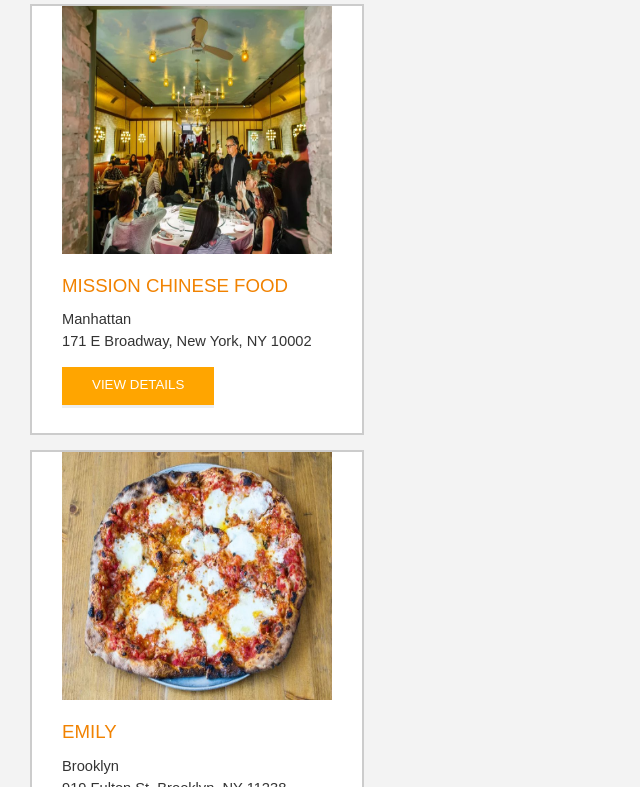
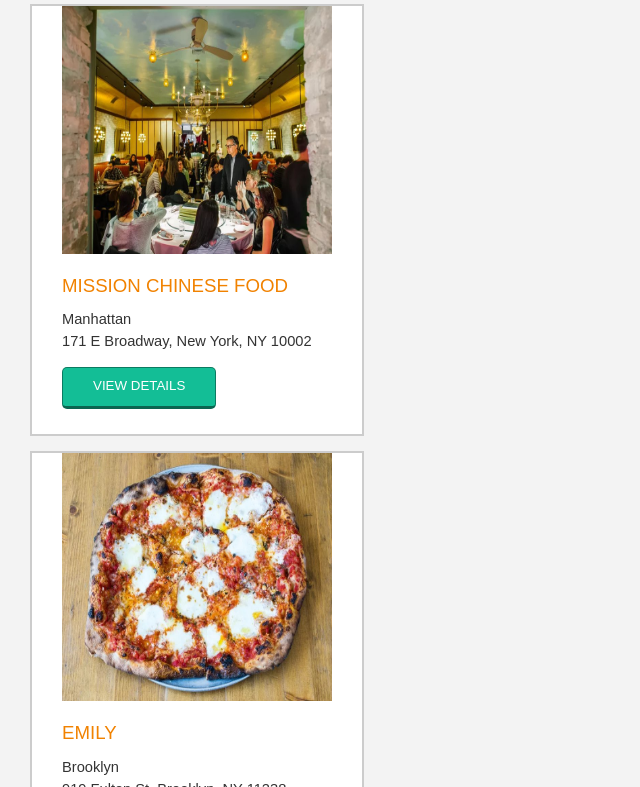
Before and after one commit to ryhanlon/restaurant_reviews_app, a plain HTML site: page index.html in a window 1280 px wide. In both pictures the pointer is over the link 138 px from the left and 958 px from the top of the page. Shown: the part 571-1358 px from the top of the page, without its empty margins (0-640 px from the left). Drawn offline with nearby package versions, Linux system fonts and the light colour scheme.

Commit message:
feat: Hover added to 'view details button', cleaned up css and html files

```diff
--- a/css/styles.css
+++ b/css/styles.css
@@ -7,38 +7,47 @@ body,td,th,p{
 	color: #333;
 	line-height: 1.5;
 }
+
 body {
 	background-color: #fdfdfd;
 	margin: 0;
 	position:relative;
 }
+
 ul, li {
 	font-family: Arial, Helvetica, sans-serif;
 	font-size: 10pt;
 	color: #333;
 }
+
 a {
 	color: orange;
 	text-decoration: none;
 }
+
 a:hover, a:focus {
 	color: #3397db;
 	text-decoration: none;
 }
+
 a img{
 	border: none 0px #fff;
 }
+
 h1, h2, h3, h4, h5, h6 {
     font-family: Arial, Helvetica, sans-serif;
     margin: 0 0 20px;
 }
+
 article, aside, canvas, details, figcaption, figure, footer, header, hgroup, menu, nav, section {
 	display: block;
 }
+
 #maincontent {
   background-color: #f3f3f3;
   min-height: 100%;
 }
+
 #footer {
   background-color: #444;
   color: #aaa;
@@ -48,6 +57,7 @@ article, aside, canvas, details, figcaption, figure, footer, header, hgroup, men
   text-align: center;
   text-transform: uppercase;
 }
+
 /* ====================== Navigation ====================== */
 nav {
     width: 100%;
@@ -55,9 +65,11 @@ nav {
     background-color: #252831;
     text-align:center;
 }
+
 nav h1 {
     margin: auto;
 }
+
 nav h1 a {
     color: #fff;
     font-size: 14pt;
@@ -65,6 +77,7 @@ nav h1 a {
     letter-spacing: 10px;
     text-transform: uppercase;
 }
+
 #breadcrumb {
     padding: 10px 40px 16px;
     list-style: none;
@@ -97,12 +110,14 @@ nav h1 a {
     color: #01447e;
     text-decoration: underline;
 }
+
 /* ====================== Map ====================== */
 #map {
     height: 400px;
     width: 100%;
     background-color: #ccc;
 }
+
 /* ====================== Restaurant Filtering ====================== */
 .filter-options {
     width: 100%;
@@ -110,6 +125,7 @@ nav h1 a {
     background-color: #3397DB;
     align-items: center;
 }
+
 .filter-options h2 {
     color: white;
     font-size: 1rem;
@@ -117,6 +133,7 @@ nav h1 a {
     line-height: 1;
     margin: 0 20px;
 }
+
 .filter-options select {
     background-color: white;
     border: 1px solid #fff;
@@ -137,6 +154,7 @@ nav h1 a {
     padding: 30px 15px 60px;
     text-align: center;
 }
+
 #restaurants-list li {
     background-color: #fff;
     border: 2px solid #ccc;
@@ -147,6 +165,7 @@ nav h1 a {
     text-align: left;
     width: 270px;
 }
+
 #restaurants-list .restaurant-img {
     background-color: #ccc;
     display: block;
@@ -155,6 +174,7 @@ nav h1 a {
     min-height: 248px;
     min-width: 100%;
 }
+
 #restaurants-list li h1 {
     color: #f18200;
     font-family: Arial,sans-serif;
@@ -165,10 +185,12 @@ nav h1 a {
     margin: 20px 0 10px;
     text-transform: uppercase;
 }
+
 #restaurants-list p {
   margin: 0;
   font-size: 11pt;
 }
+
 #restaurants-list li a {
     background-color: orange;
     border-bottom: 3px solid #eee;
@@ -180,6 +202,14 @@ nav h1 a {
     text-align: center;
     text-decoration: none;
     text-transform: uppercase;
+    border-radius: 5px;
+}
+
+#restaurants-list li a:hover {
+    background-color: rgb(19, 190, 150);
+    border: 1px solid #0c7b61;
+    border-radius: 5px;
+    border-bottom: 3px solid rgba(9, 87, 69, 0.86);
 }
 
 /* ====================== Restaurant Details ====================== */
@@ -189,6 +219,7 @@ nav h1 a {
     width: 100%;
     z-index: 1000;
 }
+
 .inside #map-container {
     background: blue none repeat scroll 0 0;
     height: 87%;
@@ -197,16 +228,19 @@ nav h1 a {
     top: 80px;
     width: 50%;
 }
+
 .inside #map {
     background-color: #ccc;
     height: 100%;
     width: 100%;
 }
+
 .inside #footer {
     bottom: 0;
     position: absolute;
     width: 50%;
 }
+
 #restaurant-name {
     color: #f18200;
     font-family: Arial,sans-serif;
@@ -220,10 +254,12 @@ nav h1 a {
 #restaurant-img {
 	width: 90%;
 }
+
 #restaurant-address {
     font-size: 12pt;
-  margin: 10px 0px;
+    margin: 10px 0;
 }
+
 #restaurant-cuisine {
     background-color: #333;
     color: #ddd;
@@ -236,15 +272,18 @@ nav h1 a {
     text-transform: uppercase;
     width: 90%;
 }
+
 #restaurant-container, #reviews-container {
     border-bottom: 1px solid #d9d9d9;
     border-top: 1px solid #fff;
     padding: 140px 40px 30px;
     width: 50%;
 }
+
 #reviews-container {
     padding: 30px 40px 80px;
 }
+
 #reviews-container h2 {
     color: #f58500;
     font-size: 24pt;
@@ -252,10 +291,12 @@ nav h1 a {
     letter-spacing: -1px;
     padding-bottom: 1pt;
 }
+
 #reviews-list {
     margin: 0;
     padding: 0;
 }
+
 #reviews-list li {
     background-color: #fff;
     border: 2px solid #f3f3f3;
@@ -267,9 +308,11 @@ nav h1 a {
     position: relative;
     width: 85%;
 }
+
 #reviews-list li p {
     margin: 0 0 10px;
 }
+
 #restaurant-hours td {
     color: #666;
 }
```
Also changed, not shown: index.html (+3 -0 lines). Lines whose indentation alone changed are shown as unchanged.
